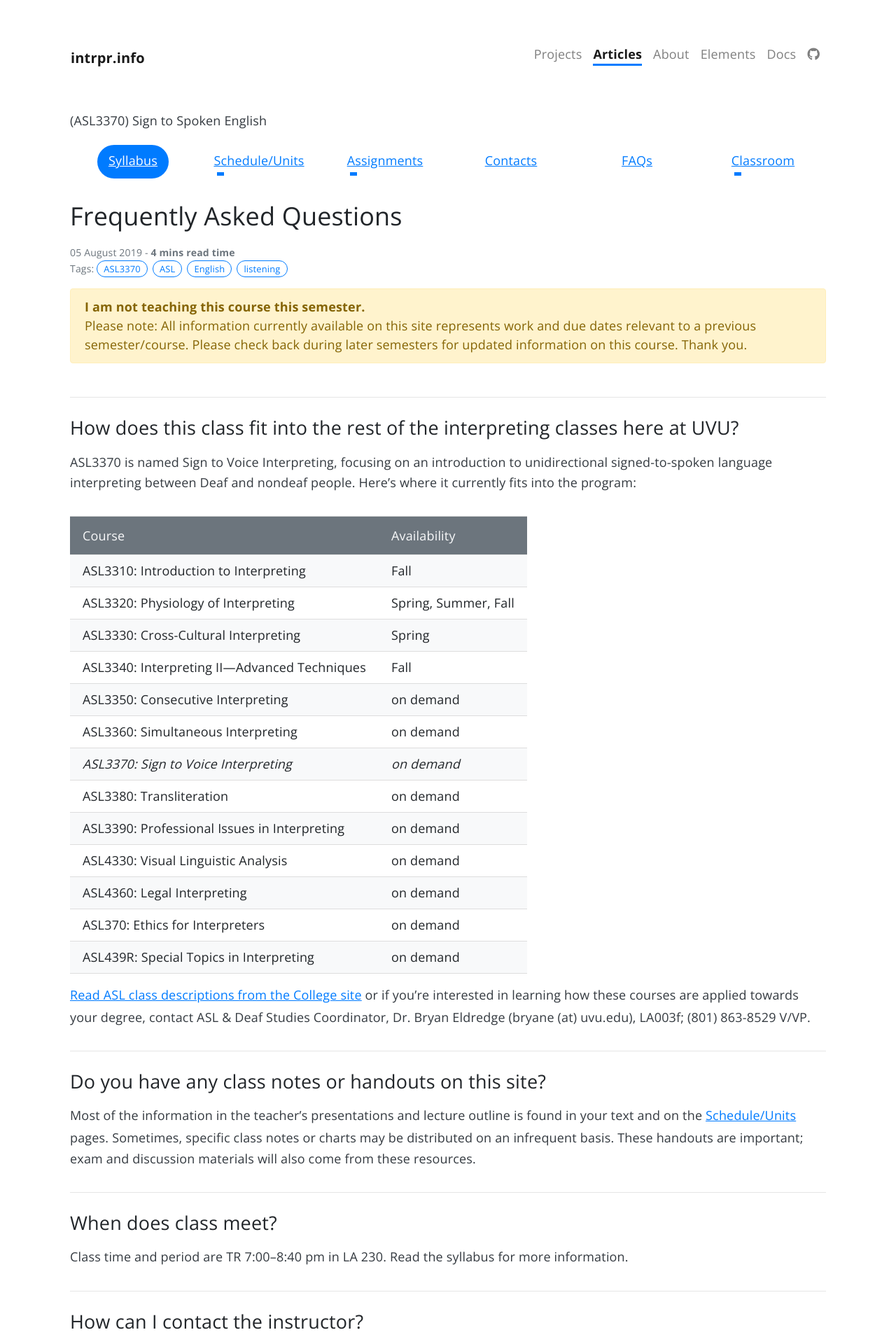
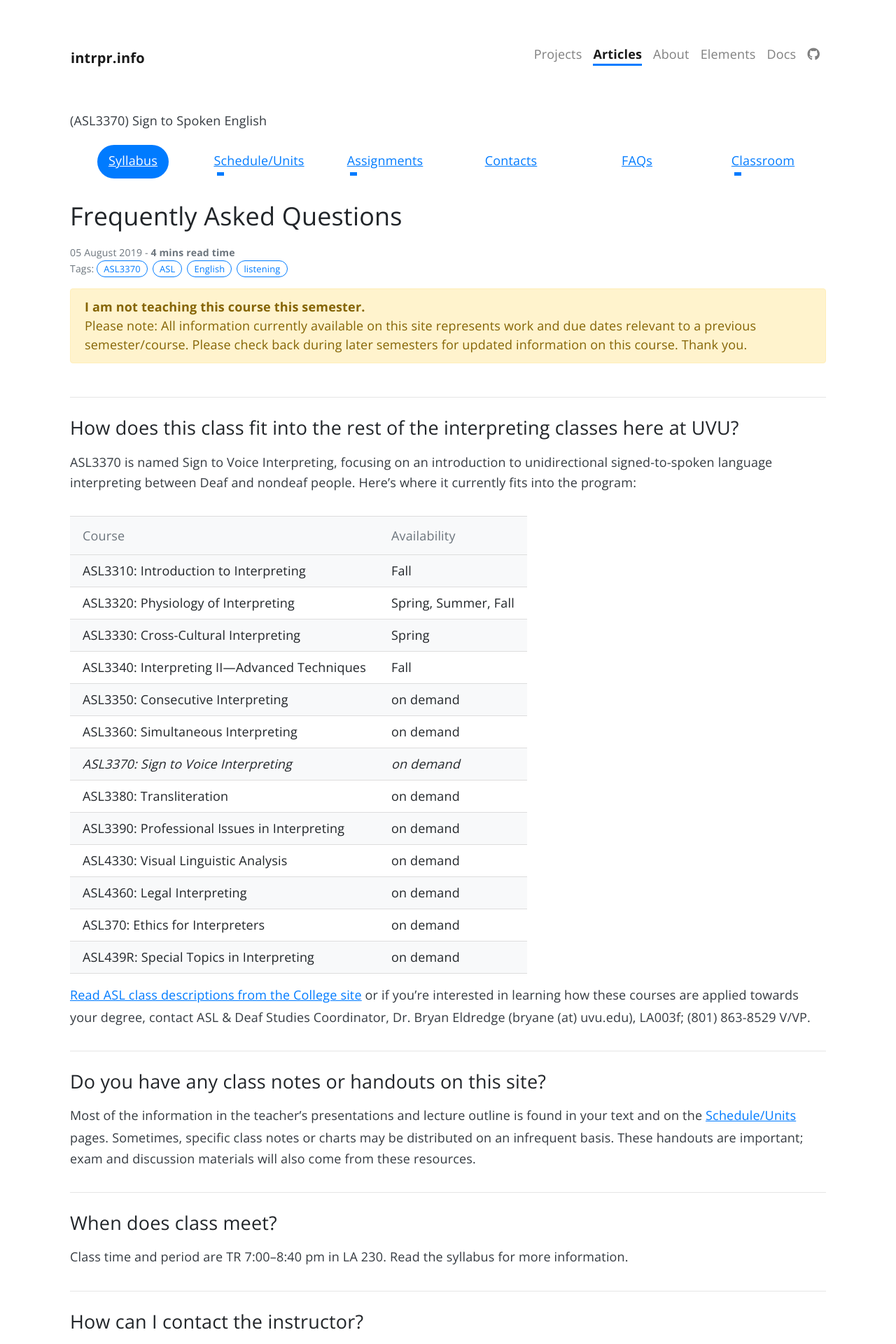
Before and after one commit to intrpr/jekyll-portfol-test, a Jekyll site: the page built from _posts/2019-08-05-sign-to-spoken-english-faq.md, in a window 1280 px wide. Shown: the top 1920 px of the page at 70% size. Built offline with Jekyll 4.4.1, drawn with Linux system fonts in a browser that asks for light colours; nearby versions of some CDN libraries; some web fonts are replaced; our own code applies the rules of GitHub Pages for plain Markdown files; comment, search, counter and statistics services are not loaded.

Commit message:
Update _articles.scss

```diff
--- a/_sass/_articles.scss
+++ b/_sass/_articles.scss
@@ -150,12 +150,12 @@
         overflow-x: auto;
         margin: 1rem 0;
         width: 100%;
-        vertical-align: top;
 
         td {
             border: 1px solid #ddd;
             border-width: 1px 0;
             padding: .5em 1em;
+            vertical-align: top;
         }
 
         th {
@@ -164,8 +164,8 @@
             padding-bottom: .75em;
             font-weight: 500;
             text-align: left;
-            background-color: $secondary;
-            color: $light;
+            background-color: $light;
+            color: $secondary;
         }
 
         tr:nth-child(even) {
```
